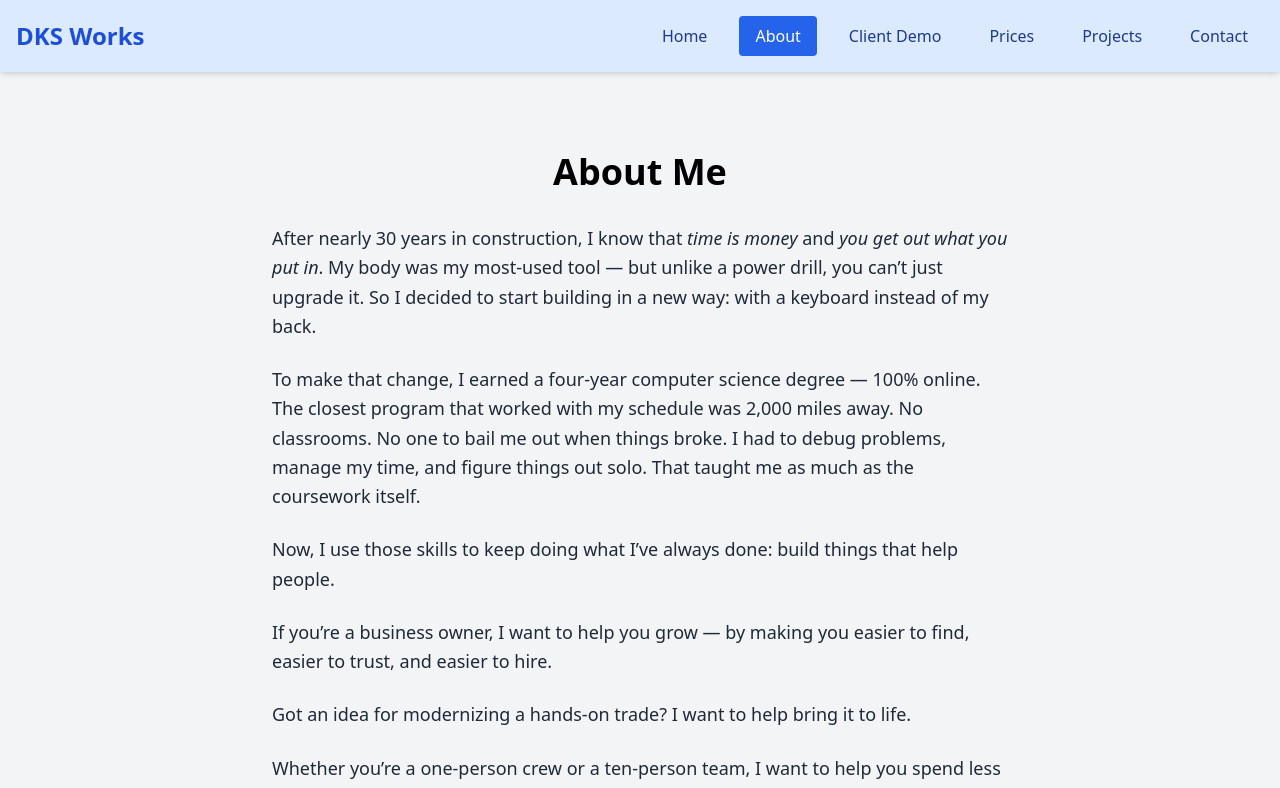
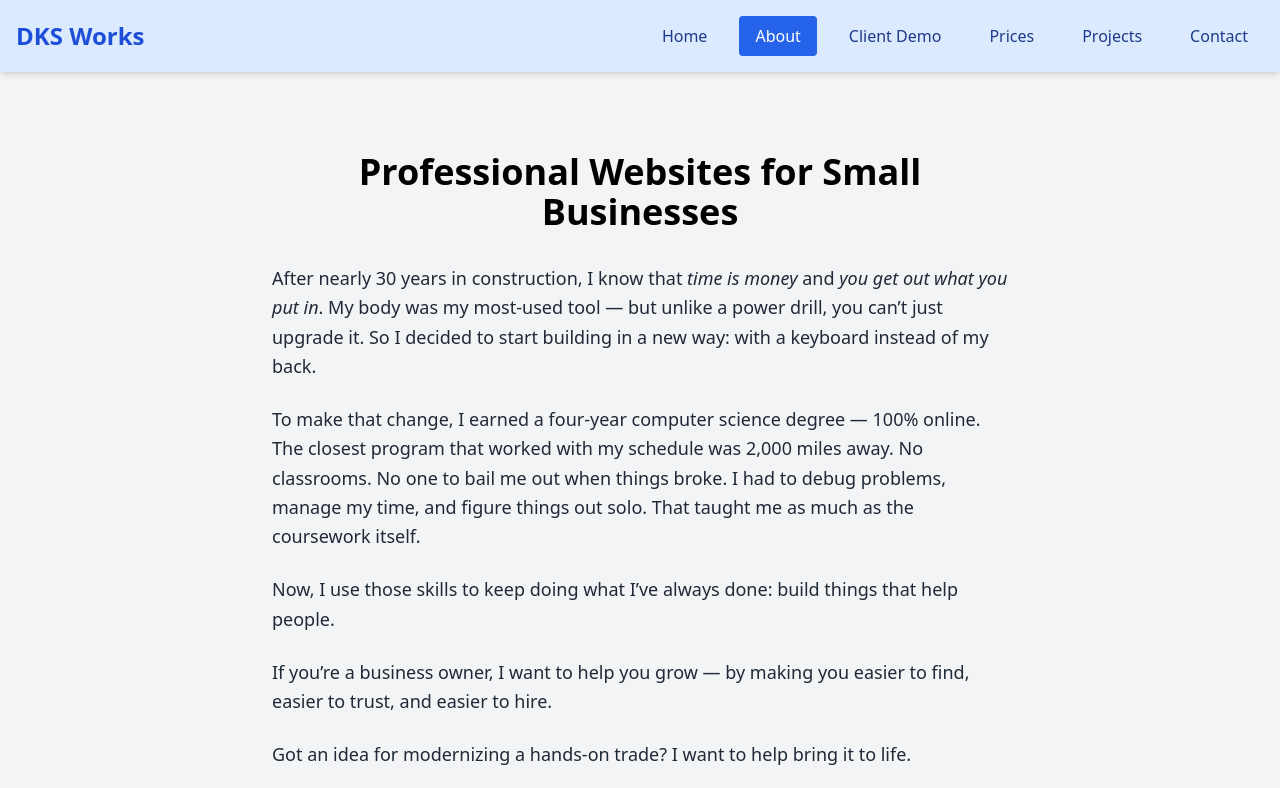
Before and after one commit to james3roberts/personal-site, a React (Vite) app: page /about in a window 1280 px wide. Shown: the top 788 px of the page. Built offline with nearby package versions, Linux system fonts and the light colour scheme.

Commit message:
small updates

```diff
--- a/src/pages/About.jsx
+++ b/src/pages/About.jsx
@@ -1,7 +1,7 @@
 export default function About() {
   return (
     <div className="max-w-3xl mx-auto px-4 py-16">
-      <h1 className="text-4xl font-bold mb-8 text-center">About Me</h1>
+      <h1 className="text-4xl font-bold mb-8 text-center">Professional Websites for Small Businesses</h1>
       <div className="text-gray-800 text-lg leading-relaxed space-y-6">
         <p>
           After nearly 30 years in construction, I know that{" "}
```
